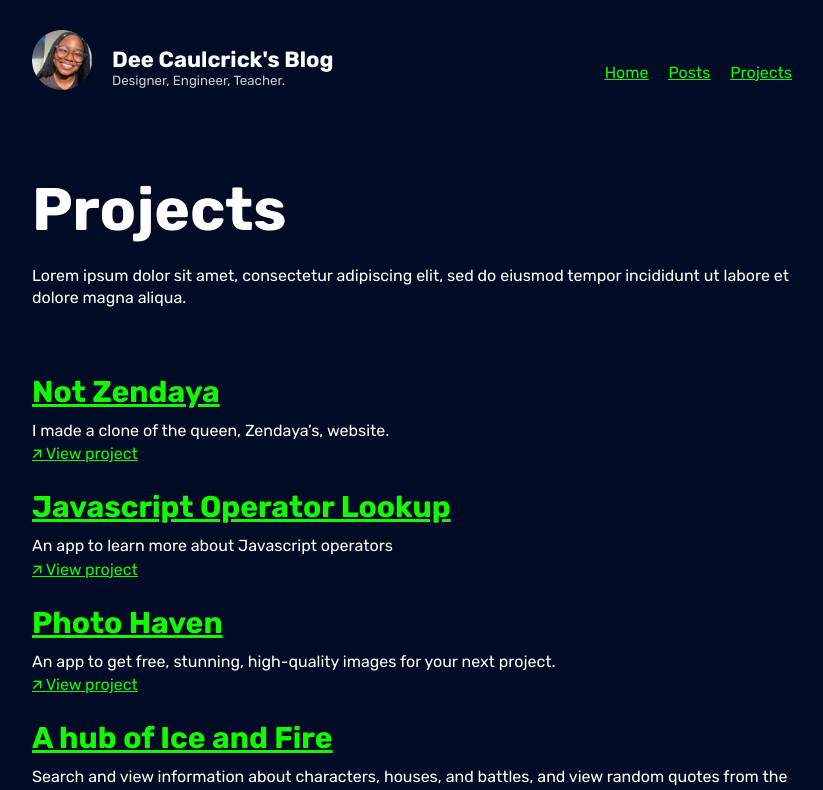
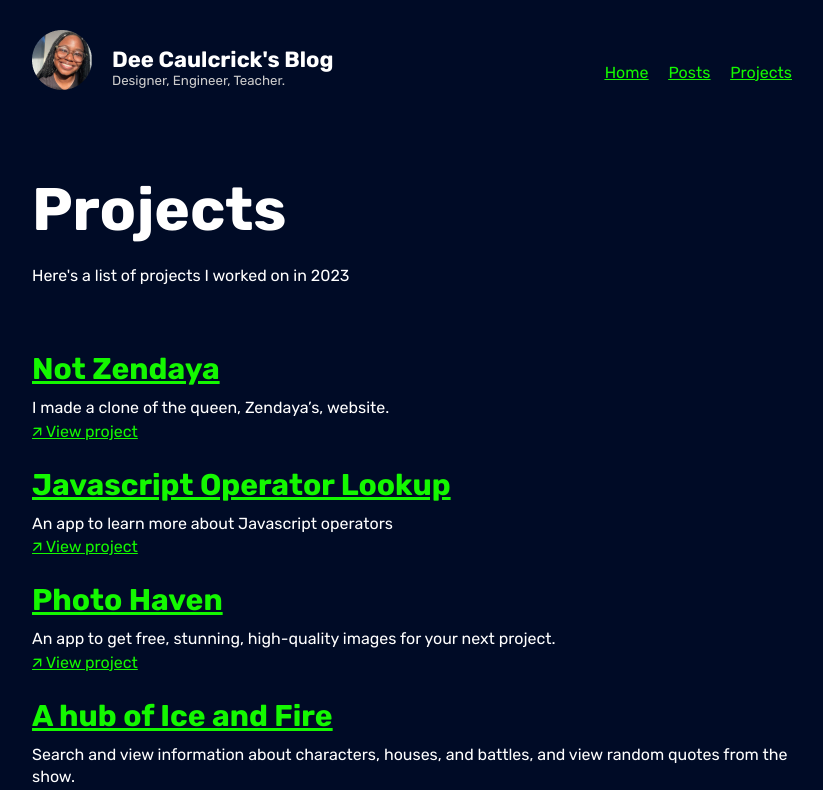
Before and after one commit to deecaulcrick/my-blog, a React (Vite) app: page /projects in a window 1280 px wide. Shown: the top 790 px of the page, without its empty margins (218-1041 px from the left). Built offline with nearby package versions, Linux system fonts and the light colour scheme.

Commit message:
Edited project page desc

```diff
--- a/src/components/pages/Projects.jsx
+++ b/src/components/pages/Projects.jsx
@@ -6,7 +6,7 @@ function Projects() {
     return (
         <div className="projects">
             <h1 className='page-title'>Projects</h1>
-            <p>Lorem ipsum dolor sit amet, consectetur adipiscing elit, sed do eiusmod tempor incididunt ut labore et dolore magna aliqua.</p>
+            <p>Here's a list of projects I worked on in 2023</p>
 
 
             <div className="project-list">
```
